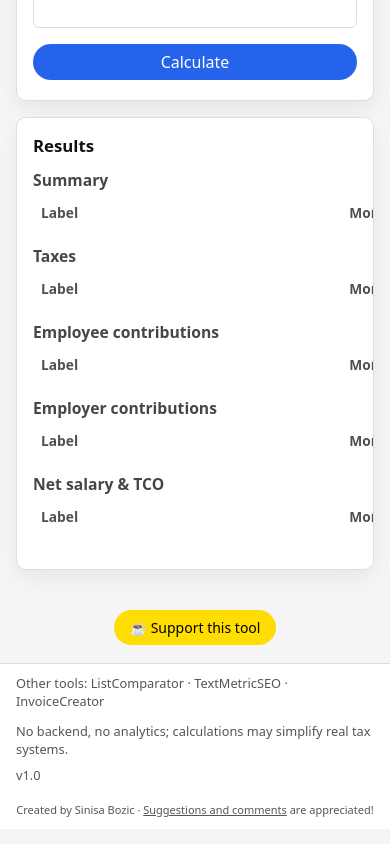
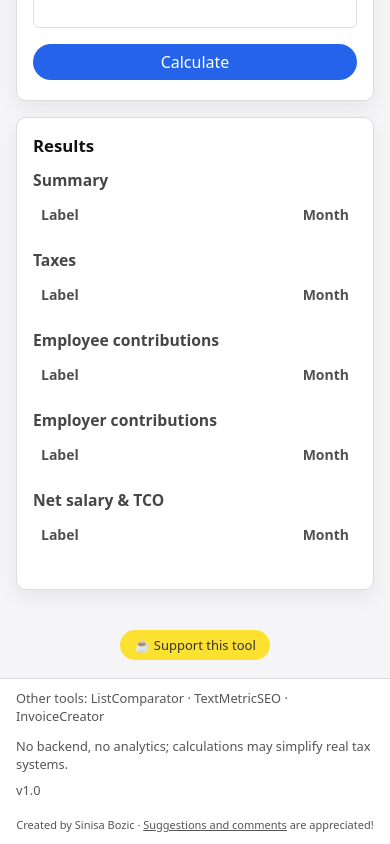
Before and after one commit to sbozich/salarycalc, a plain HTML site: page index.html in a window 390 px wide. Shown: the part 597-1441 px from the top of the page. Drawn offline with Linux system fonts and the light colour scheme.

Commit message:
small css fixes

```diff
--- a/assets/css/salary.css
+++ b/assets/css/salary.css
@@ -321,6 +321,53 @@ body.dark-theme .result-table thead {
   font-weight: 600;
 }
 
+/* Mobile table fit: remove the 3rd column (Year) to avoid horizontal scrolling */
+@media (max-width: 560px) {
+  .result-table {
+    width: 100%;
+    table-layout: fixed; /* prevents a long label/value from expanding the table */
+    min-width: 0; /* IMPORTANT: overrides min-width:520px so table can shrink */
+  }
+
+  .result-table th,
+  .result-table td {
+    padding: 8px 8px;
+    font-size: 14px;
+  }
+
+  /* Let labels wrap instead of forcing a wider table */
+  .result-table th:first-child,
+  .result-table td:first-child {
+    white-space: normal;
+    word-break: break-word;
+    hyphens: auto;
+  }
+
+  /* Keep numeric column readable and aligned */
+.result-table th:nth-child(2),
+.result-table td:nth-child(2) {
+  text-align: right;
+  white-space: nowrap;
+  min-width: 90px;
+  max-width: 130px;
+  }
+
+  /* Hide Year column on small screens */
+  .result-table th:nth-child(3),
+  .result-table td:nth-child(3) {
+    display: none;
+  }
+}
+
+@media (max-width: 560px) {
+  .result-table th:first-child,
+  .result-table td:first-child {
+    max-width: 0; /* enables wrapping under fixed layout in some browsers */
+
+  }
+}
+
+
 /* Footer */
 
 .app-footer {
@@ -378,6 +425,19 @@ body.dark-theme .result-table thead {
 
 .bmc-footer-button:hover {
   background-color: #f2cf00;
+}
+
+/* Mobile: de-emphasize support button so it does not compete with primary CTA */
+@media (max-width: 560px) {
+  .bmc-footer-button {
+    padding: 6px 14px;
+    font-size: 13px;
+    opacity: 0.80;
+  }
+
+  .bmc-footer-button:hover {
+    opacity: 1;
+  }
 }
 
 /* Remove number input spinners (Chrome, Edge, Safari) */
```
